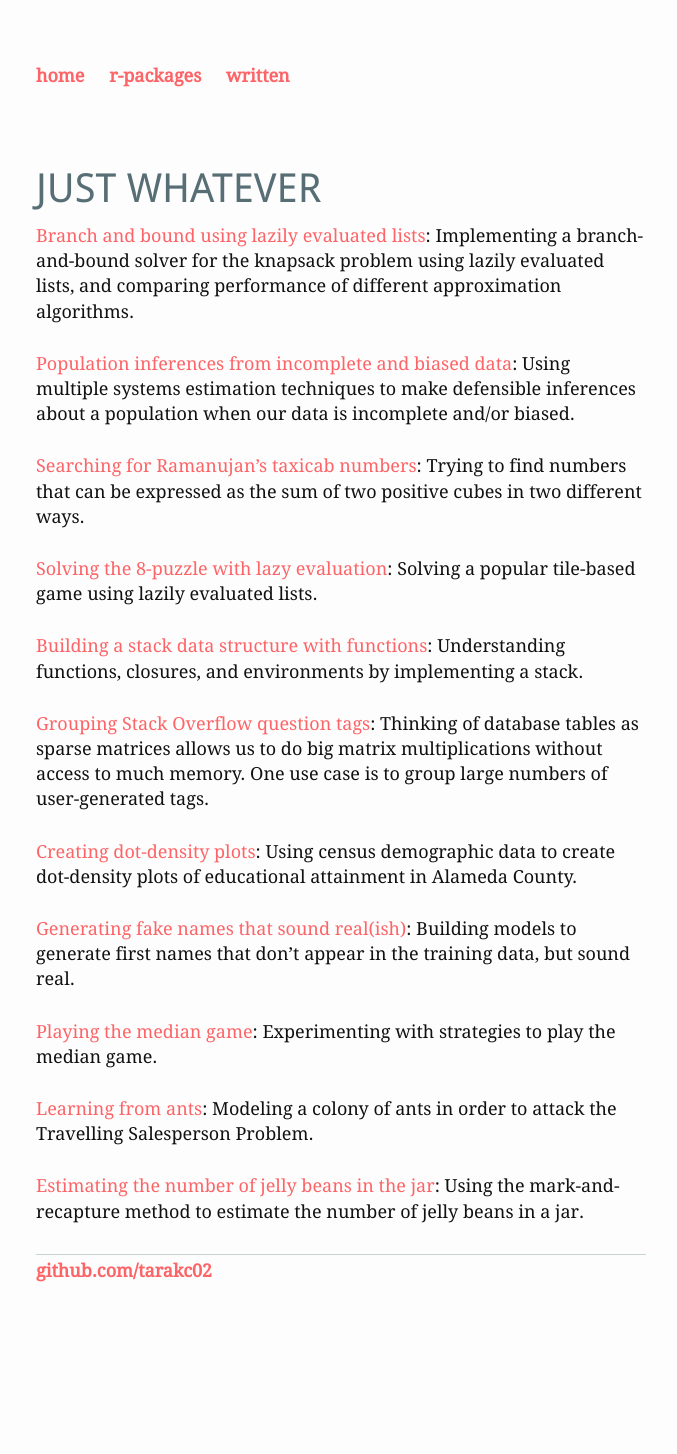
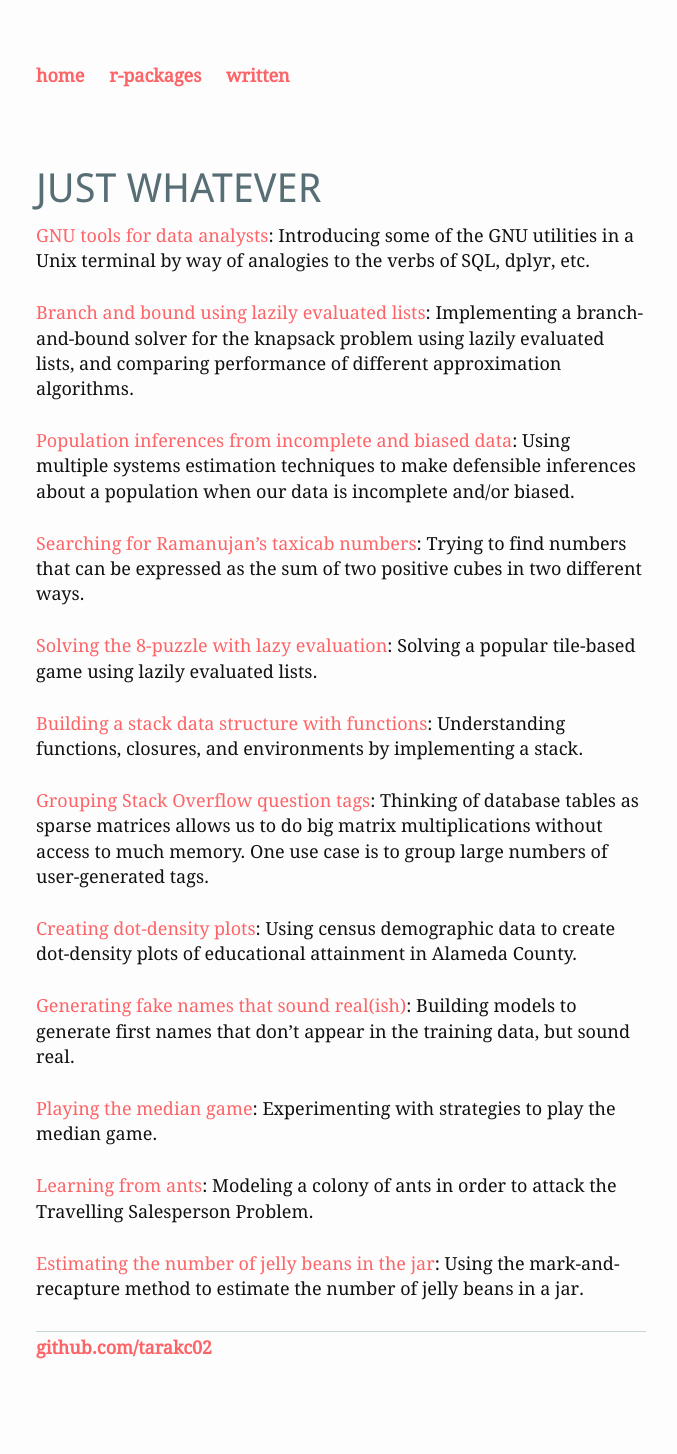
Before and after one commit to tarakc02/tarakc02.github.io, a Jekyll site: the page built from mathgames.md, in a window 1280 px wide. Shown: the whole page, without its empty margins (284-961 px from the left). Built offline with Jekyll 4.4.1, drawn with Linux system fonts in a browser that asks for light colours; before the commit the page ends 1376 px from its top, so only the background shows below that.

Commit message:
add link to gnutools post

```diff
--- a/mathgames.md
+++ b/mathgames.md
@@ -5,6 +5,7 @@ title: TS - Writeups
 ---
 
 <h1>JUST WHATEVER</h1>
+- [GNU tools for data analysts](https://github.com/tarakc02/gnutools): Introducing some of the GNU utilities in a Unix terminal by way of analogies to the verbs of SQL, dplyr, etc.
 - [Branch and bound using lazily evaluated lists](/branch-and-bound): Implementing a branch-and-bound solver for the knapsack problem using lazily evaluated lists, and comparing performance of different approximation algorithms.
 - [Population inferences from incomplete and biased data](/mse): Using multiple systems estimation techniques to make defensible inferences about a population when our data is incomplete and/or biased.
 - [Searching for Ramanujan's taxicab numbers](/taxicab): Trying to find numbers that can be expressed as the sum of two positive cubes in two different ways.
```
